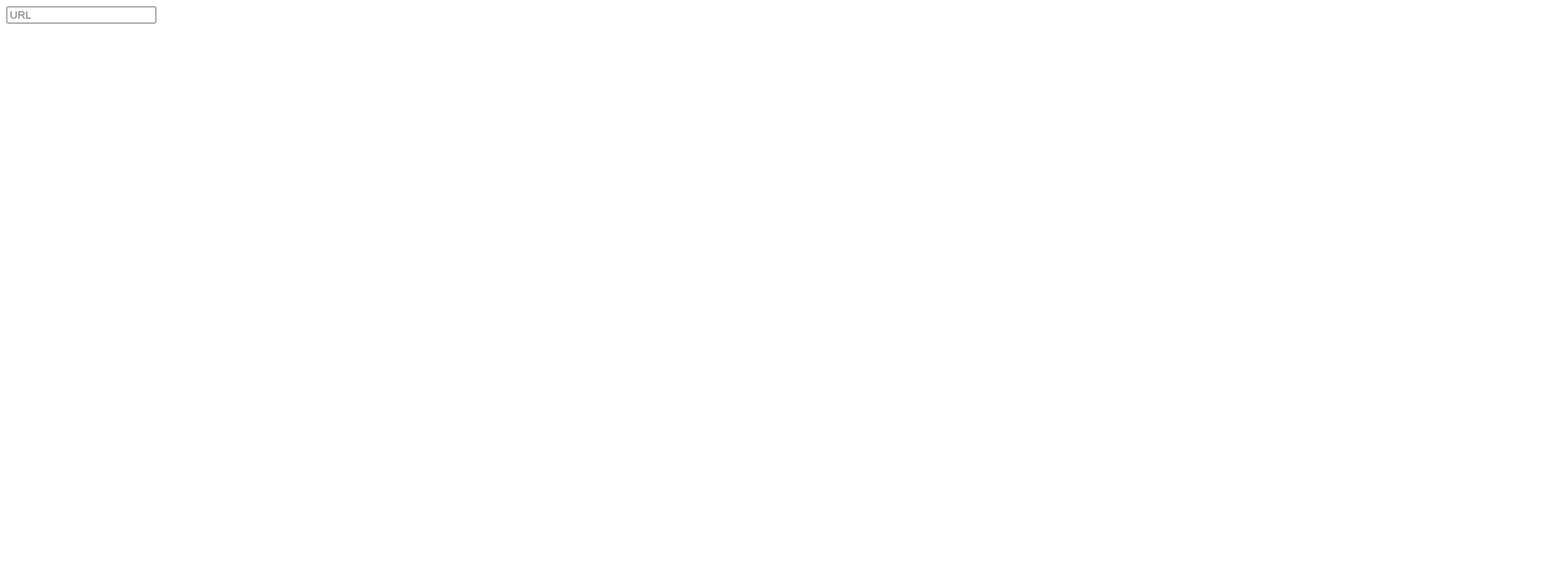
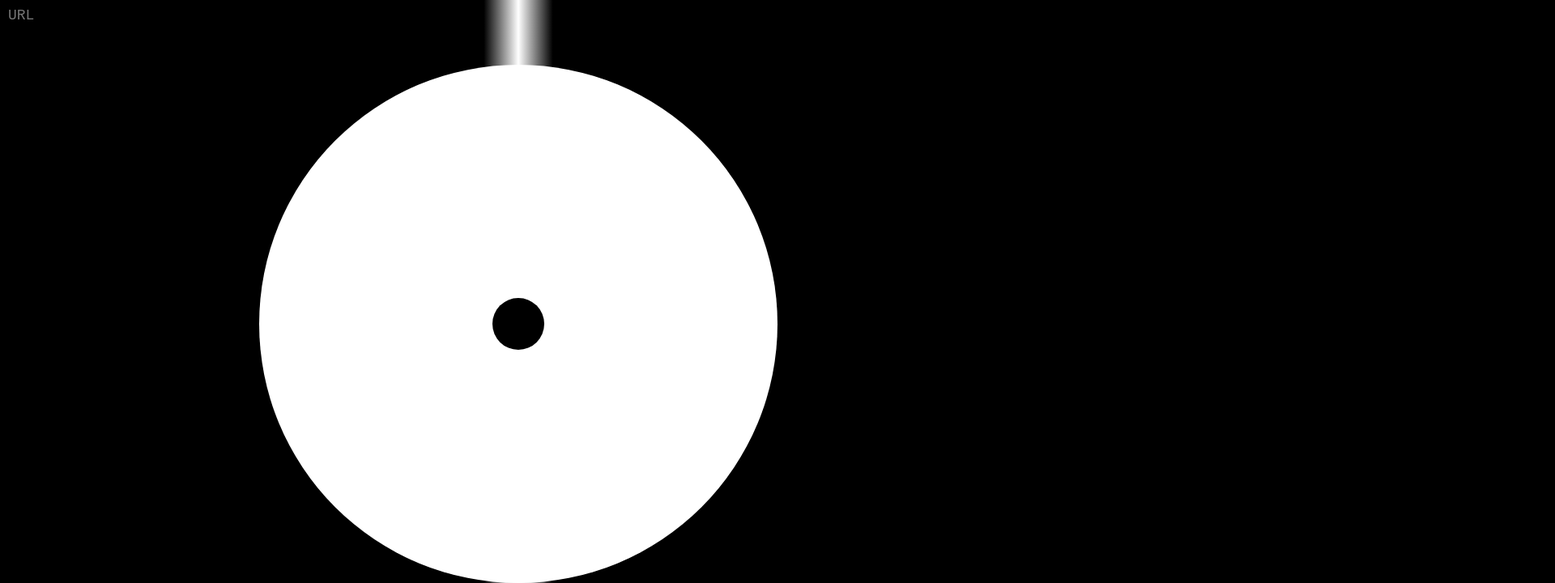
Before and after one commit to tjoelker/33rpm, a website: page index.html in a window 1280 px wide. Shown: the top 720 px of the page at 81% size, 1920 px wide, since content can reach past the window. Drawn offline with Linux system fonts and the light colour scheme.

Commit message:
Begun styling the document

```diff
--- a/index.html
+++ b/index.html
@@ -11,7 +11,7 @@
 <div class='container'>
   <main class='main'>
     <form class='input'>
-      <input type='url' placeholder='URL'>
+      <input class='url' type='url' placeholder='URL'>
     </form>
     <div class='wrapper'>
       <div class='disk'>
--- a/scss/style.scss
+++ b/scss/style.scss
@@ -1,3 +1,94 @@
+@mixin flex {
+  aspect-ratio: 1 / 1;
+  display: flex;
+  justify-content: center;
+  align-items: center;
+}
+
+$vinyl: linear-gradient(90deg, rgba(0,0,0,1) 49%, rgba(255,255,255,1) 50%, rgba(0,0,0,1) 51%);
+
 * {
   box-sizing: border-box;
 }
+
+html,
+body {
+  width: 100%;
+  height: 100%;
+  margin: 0;
+  padding: 0;
+  overflow: hidden;
+}
+
+.container {
+  width: inherit;
+  height: inherit;
+}
+
+.main {
+  width: inherit;
+  height: inherit;
+}
+
+.input {
+  width: inherit;
+  padding: 8px;
+  position: absolute;
+  z-index: 1;
+
+  .url {
+    width: inherit;
+    background: rgba($color: #000000, $alpha: 0);
+    border: none;
+    font-family: 'Anonymous Pro', monospace;
+    font-size: 18px;
+    color: white;
+
+    &:focus {
+      outline: none;
+    }
+  }
+}
+
+.wrapper {
+  @include flex;
+  width: inherit;
+  height: inherit;
+  z-index: 0;
+
+  .disk {
+    @include flex;
+    width: 333vw; // t.b.a.
+    position: absolute;
+    background: $vinyl;
+    border-radius: 100%;
+
+    .label {
+      @include flex;
+   // width: auto; // width is defined in @media queries
+      background: white;
+      border-radius: 100%;
+
+      .spindle {
+        aspect-ratio: 1 / 1;
+        width: 10%; // 7.2mm ~ 7.2% of 100mm
+        background: black;
+        border-radius: 100%;
+      }
+    }
+  }
+}
+
+@media only screen and (orientation: landscape) {
+  .label {
+    width: auto;
+    height: 80vh;
+  }
+}
+
+@media only screen and (orientation: portrait) {
+  .label {
+    width: 80vw;
+    height: auto;
+  }
+}
```
Also changed, not shown: css/style.css.
